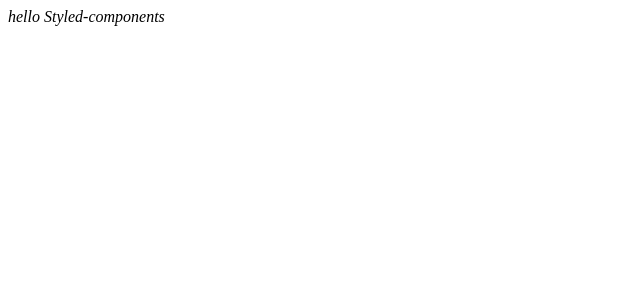
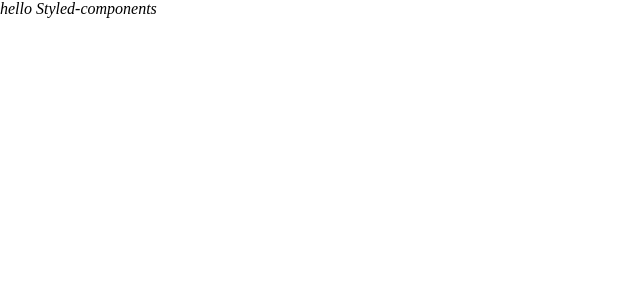
Before and after one commit to suhyun-p/NextTodo, a Next.js app: page / in a window 1280 px wide. Shown: the top 300 px of the page, without its empty margins (0-640 px from the left). Built offline with nearby package versions, Linux system fonts and the light colour scheme.

Commit message:
4.1.2 스타일드 컴포넌트로 글로벌 스타일 적용하기

```diff
--- /dev/null
+++ b/pages/_app.tsx
@@ -0,0 +1,13 @@
+import App, { AppContext, AppProps, AppInitialProps } from "next/app";
+import GlobalStyle from "../styles/GlobalStyle";
+
+const app = ({ Component, pageProps }: AppProps) => {
+    return (
+        <>
+            <GlobalStyle />
+            <Component {...pageProps} />
+        </>
+    );
+};
+
+export default app;
--- /dev/null
+++ b/styles/GlobalStyle.ts
@@ -0,0 +1,9 @@
+import { createGlobalStyle } from "styled-components";
+
+const GlobalStyle = createGlobalStyle`
+    body {
+        margin: 0;
+    }
+`;
+
+export default GlobalStyle;
```
